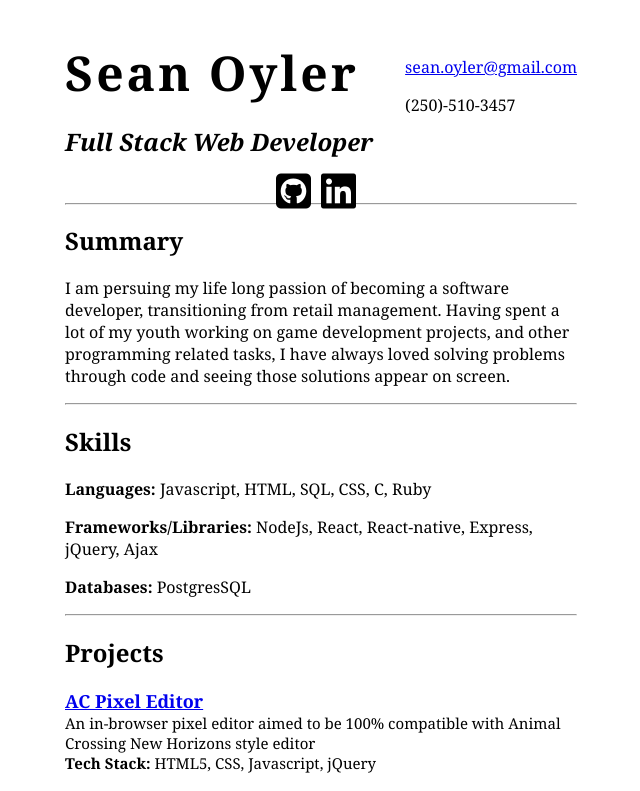
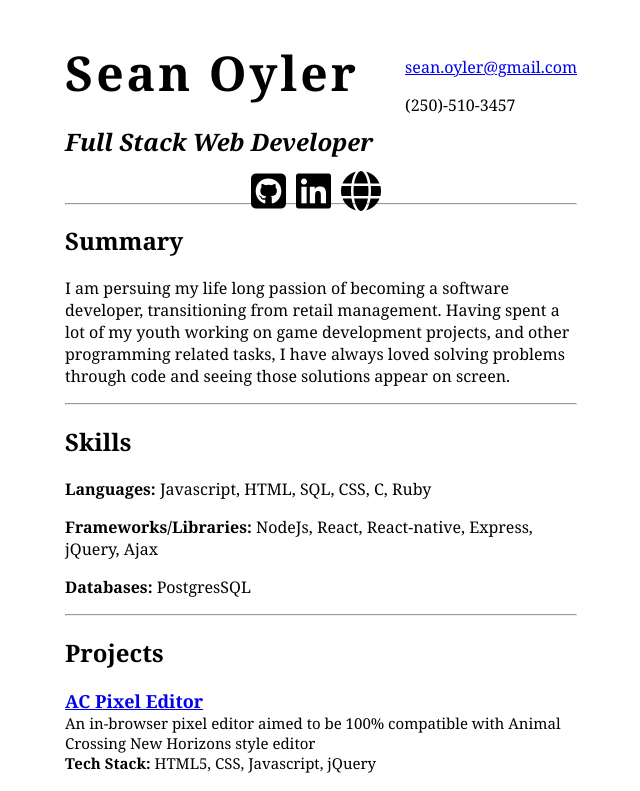
Before and after one commit to xrysen/resume, a React (Create React App) app: page / in a window 1280 px wide. Shown: the top 791 px of the page, without its empty margins (319-959 px from the left). Built offline with nearby package versions, Linux system fonts and the light colour scheme.

Commit message:
Adds link to portfolio

```diff
--- a/src/Components/Header.jsx
+++ b/src/Components/Header.jsx
@@ -25,6 +25,9 @@ const Header = () => {
           >
             <i className="fab fa-linkedin"></i>
           </a>
+          <a href="https://xrysen.github.io/portfolio/" target="new">
+          <i class="fas fa-globe"></i>
+          </a>
         </p>
       </section>
     </div>
```
Also changed, not shown: 1 other file (tests, documents, lock files or other folders).
